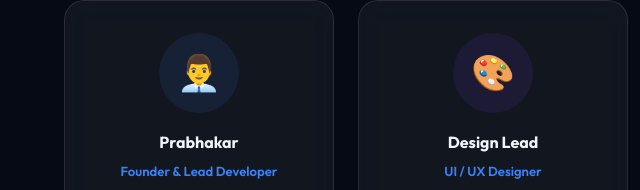
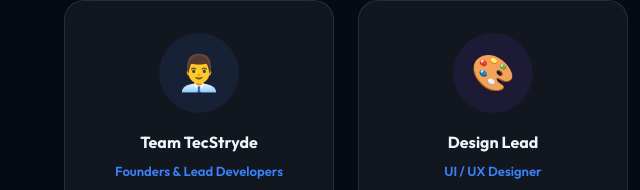
Before and after one commit to PrabhakarRavichandran/Tecstryde, a plain HTML site: page pages/about.html in a window 1280 px wide. Shown: the part 2432-2622 px from the top of the page, 0-640 px from the left. Drawn offline with Linux system fonts and the light colour scheme.

Commit message:
Update about.html

```diff
--- a/pages/about.html
+++ b/pages/about.html
@@ -374,8 +374,8 @@
         <div class="team-grid" data-stagger>
             <div class="glass-card team-card" data-tilt>
                 <div class="team-avatar" style="background:rgba(59,130,246,0.1);">👨‍💼</div>
-                <div class="team-name">Prabhakar</div>
-                <div class="team-role">Founder & Lead Developer</div>
+                <div class="team-name">Team TecStryde</div>
+                <div class="team-role">Founders & Lead Developers</div>
                 <div class="team-bio">Visionary behind TecStryde with expertise in full-stack web development and
                     digital strategy.</div>
             </div>
```
